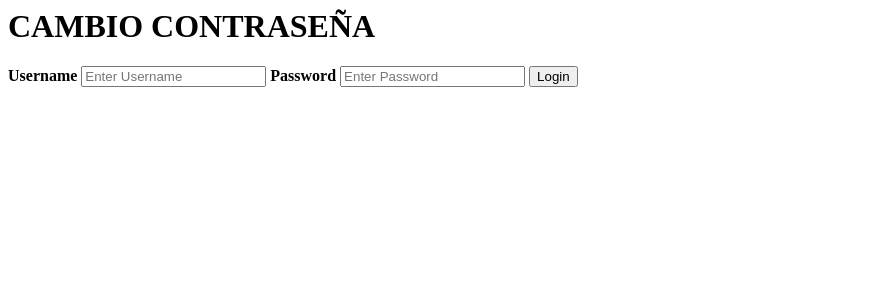
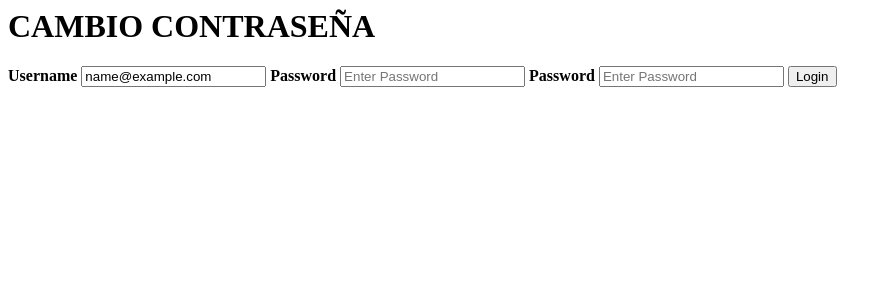
Before and after one commit to TomasFuentesA/ASW, a Flask app: template backend/templates/cambio_contraseña.html in a window 1280 px wide. Shown: the top 300 px of the page, without its empty margins (0-891 px from the left). Run offline with Flask 2, Linux system fonts and the light colour scheme; the template is opened without the code that fills it: most values are stand-ins (such as "Sample title", 1, 10 or a date in 2020).

Commit message:
cambio_pw form

```diff
--- a/backend/templates/cambio_contraseña.html
+++ b/backend/templates/cambio_contraseña.html
@@ -3,10 +3,13 @@
 
 <form action="/cambio_pw" method="post">
     <label for="uname"><b>Username</b></label>
-    <input type="text" placeholder="Enter Username" name="mail" placeholder="{{ mail }}">
+    <input type="text" placeholder="Enter Username" name="mail" placeholder="{{ mail }}" value="{{mail}}">
 
     <label for="psw"><b>Password</b></label>
     <input type="password" placeholder="Enter Password" name="password" required>
 
+    <label for="psw"><b>Password</b></label>
+    <input type="password" placeholder="Enter Password" name="c_password" required>
+
     <button type="submit">Login</button>
 </form>
```
